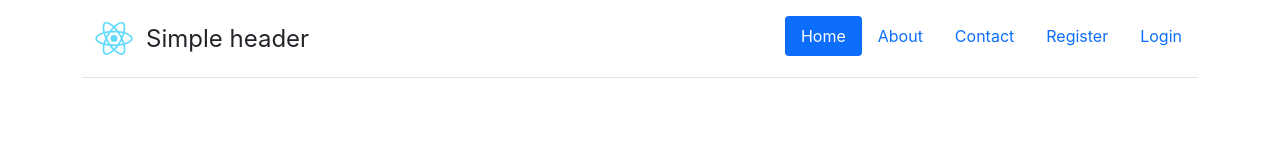
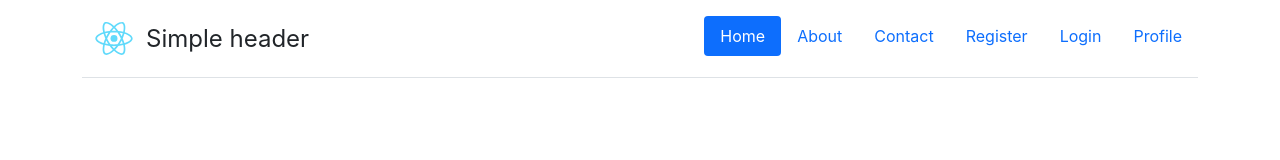
Before and after one commit to danyentezari/cs-coding-octdec-2021_week-67_frontend, a React (Create React App) app: page / in a window 1280 px wide. Shown: the top 160 px of the page. Built offline with nearby package versions, Linux system fonts and the light colour scheme.

Commit message:
Updated NavBar.

```diff
--- a/src/NavBar.js
+++ b/src/NavBar.js
@@ -57,12 +57,9 @@ function NavBar(props) {
                         <Link to="/login" className={`nav-link ${state['/login']}`}>Login</Link>
                     </li>
                 }
-                {
-                    loggedIn === true &&
-                    <li className="nav-item">
-                        <Link to="/profile" className={`nav-link ${state['/profile']}`}>Profile</Link>
-                    </li>
-                }
+                <li className="nav-item">
+                    <Link to="/profile" className={`nav-link ${state['/profile']}`}>Profile</Link>
+                </li>
             </ul>
             </header>
         </div>
```
